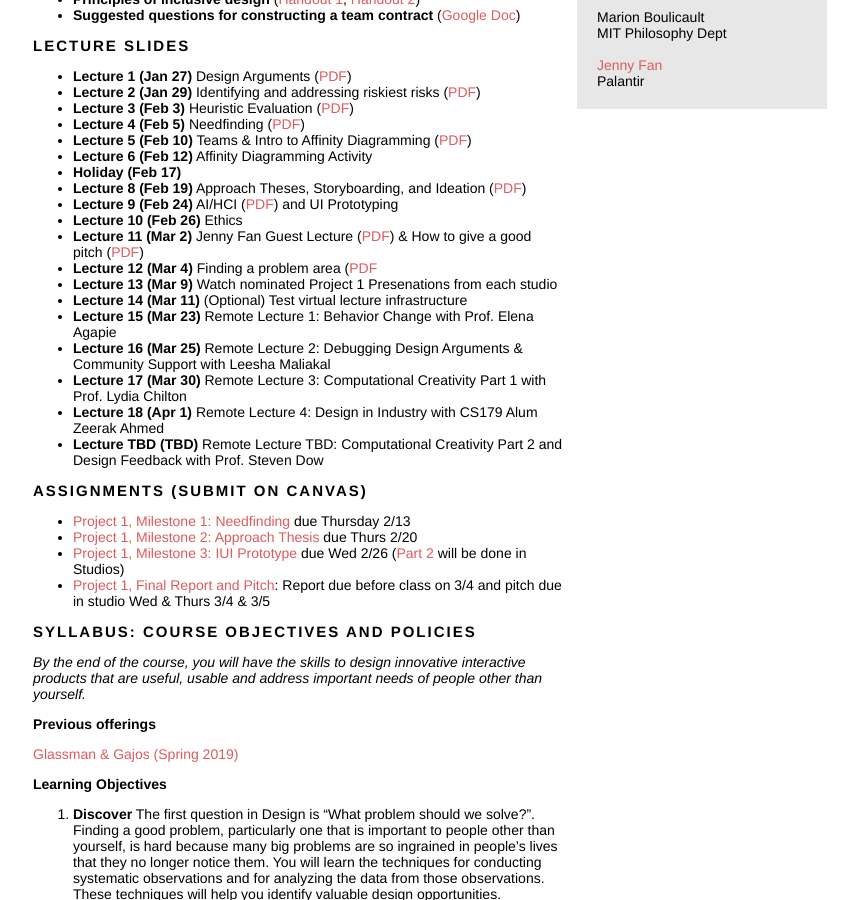
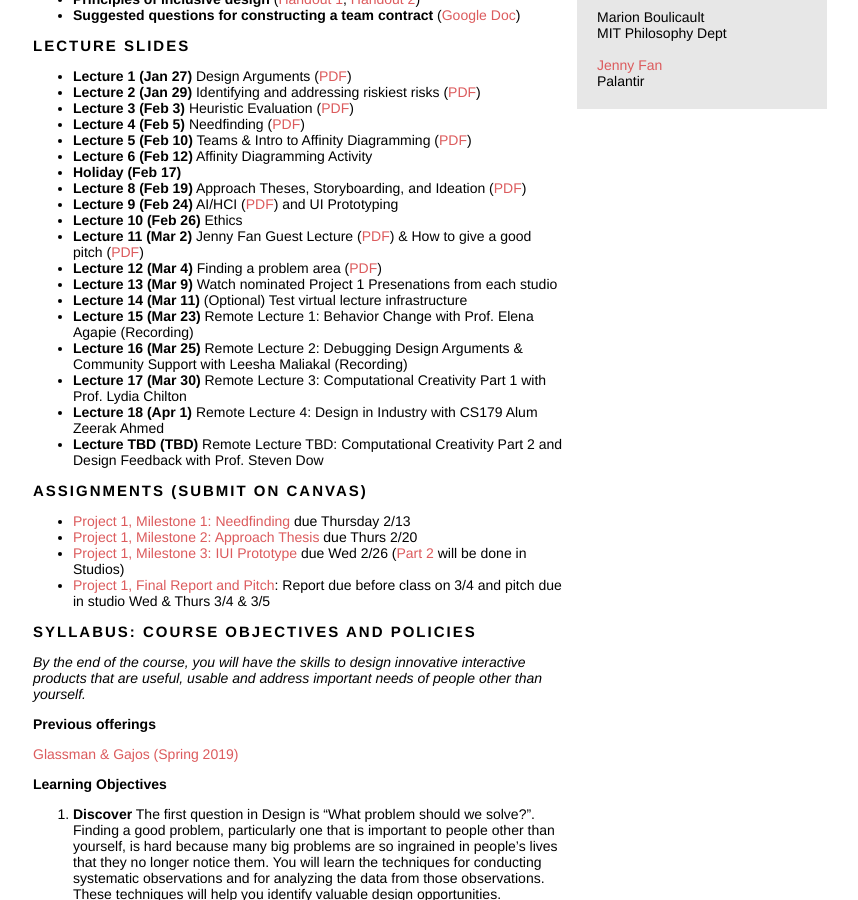
Before and after one commit to eglassman/eglassman.github.io, a Jekyll site: the page built from cs179.html, in a window 1280 px wide and 900 px high, scrolled down 534 px. Shown: the whole window, without its empty margins (210-1068 px from the left). Built offline with Jekyll 4.4.1, drawn with Linux system fonts in a browser that asks for light colours.

Commit message:
added some lectures but not many links

```diff
--- a/cs179.html
+++ b/cs179.html
@@ -78,11 +78,11 @@ The course covers skills and techniques necessary to design innovative interacti
         <li><b>Lecture 9 (Feb 24)</b> AI/HCI (<a href="https://www.dropbox.com/s/ubpfl6evgseoxs3/human-ai%20interaction.pdf?dl=0">PDF</a>) and UI Prototyping</li>
         <li><b>Lecture 10 (Feb 26)</b> Ethics</li>
         <li><b>Lecture 11 (Mar 2)</b> Jenny Fan Guest Lecture (<a href="https://www.dropbox.com/s/f8v0uurydaeuluh/jenny%20fan--how%20to%20ui.pdf?dl=0">PDF</a>) & How to give a good pitch (<a href="https://www.dropbox.com/s/1cywy8tjkvd2gum/session%205a%20--%20jenny%20guest%2C%20how%20to%20pitch.key?dl=0">PDF</a>)</li>
-        <li><b>Lecture 12 (Mar 4)</b> Finding a problem area (<a href="https://www.dropbox.com/s/dyu48bjuf1prwbe/session%205b%20--%20finding%20a%20problem%20area.pdf?dl=0">PDF</a></li>
+        <li><b>Lecture 12 (Mar 4)</b> Finding a problem area (<a href="https://www.dropbox.com/s/dyu48bjuf1prwbe/session%205b%20--%20finding%20a%20problem%20area.pdf?dl=0">PDF</a>)</li>
         <li><b>Lecture 13 (Mar 9)</b> Watch nominated Project 1 Presenations from each studio</li>
         <li><b>Lecture 14 (Mar 11)</b> (Optional) Test virtual lecture infrastructure</li>
-        <li><b>Lecture 15 (Mar 23)</b> Remote Lecture 1: Behavior Change with Prof. Elena Agapie</li>
-        <li><b>Lecture 16 (Mar 25)</b> Remote Lecture 2: Debugging Design Arguments & Community Support with Leesha Maliakal</li>
+        <li><b>Lecture 15 (Mar 23)</b> Remote Lecture 1: Behavior Change with Prof. Elena Agapie (<a href="https://cs179.libsyn.com/design-arguments-and-community-support-0"></a>Recording</a>)</li>
+        <li><b>Lecture 16 (Mar 25)</b> Remote Lecture 2: Debugging Design Arguments & Community Support with Leesha Maliakal (<a href="https://cs179.libsyn.com/behavior-change"></a>Recording</a>)</li>
         <li><b>Lecture 17 (Mar 30)</b> Remote Lecture 3: Computational Creativity Part 1 with Prof. Lydia Chilton</li>
         <li><b>Lecture 18 (Apr 1)</b> Remote Lecture 4: Design in Industry with CS179 Alum Zeerak Ahmed</li>
         <li><b>Lecture TBD (TBD)</b> Remote Lecture TBD: Computational Creativity Part 2 and Design Feedback with Prof. Steven Dow</li>
```
